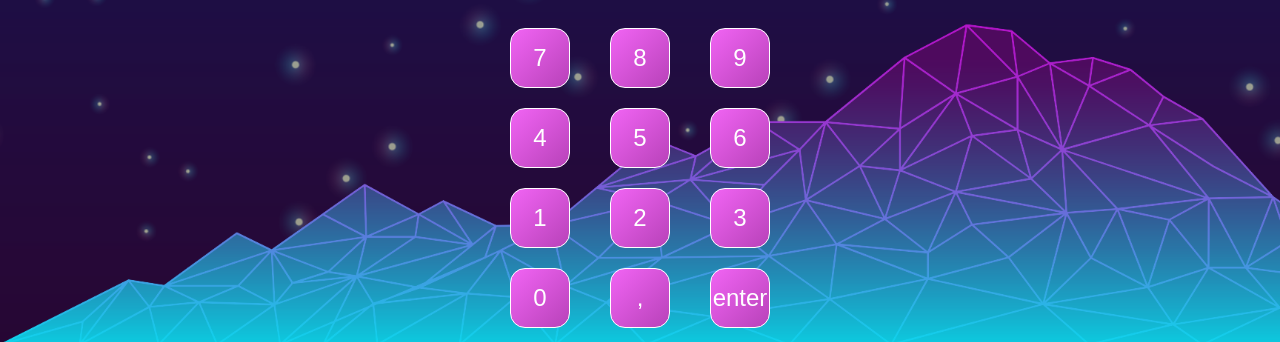
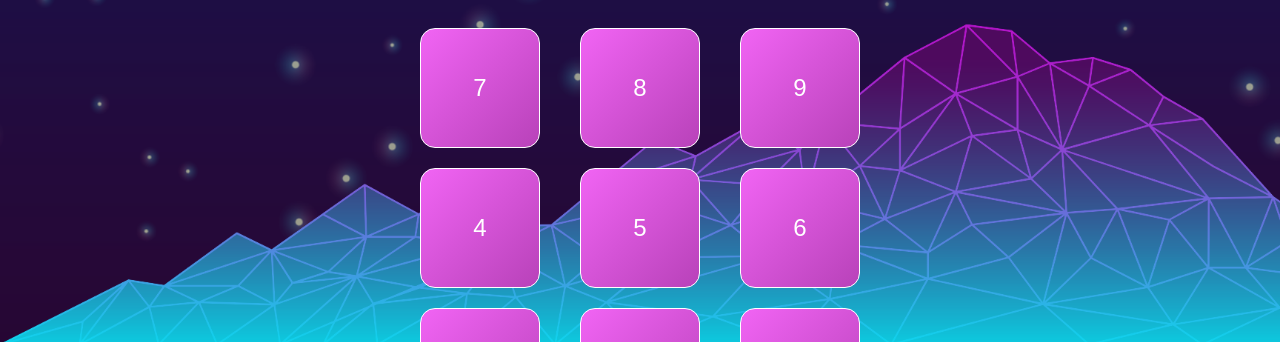
Before and after one commit to dasilvaemerson/drum-pad, a plain HTML site: page index.html in a window 1280 px wide. Shown: the top 342 px of the page. Drawn offline with Linux system fonts and the light colour scheme.

Commit message:
Increase the size of the keys

```diff
--- a/styles/styles.css
+++ b/styles/styles.css
@@ -19,8 +19,8 @@ body {
 .key {
   border: 1px solid var(--font-color);
   display: flex;
-  width: 60px;
-  height: 60px;
+  width: 120px;
+  height: 120px;
   margin: 20px;
   background: linear-gradient(-45deg, var(--main-color), var(--main-color-light));
 
```
